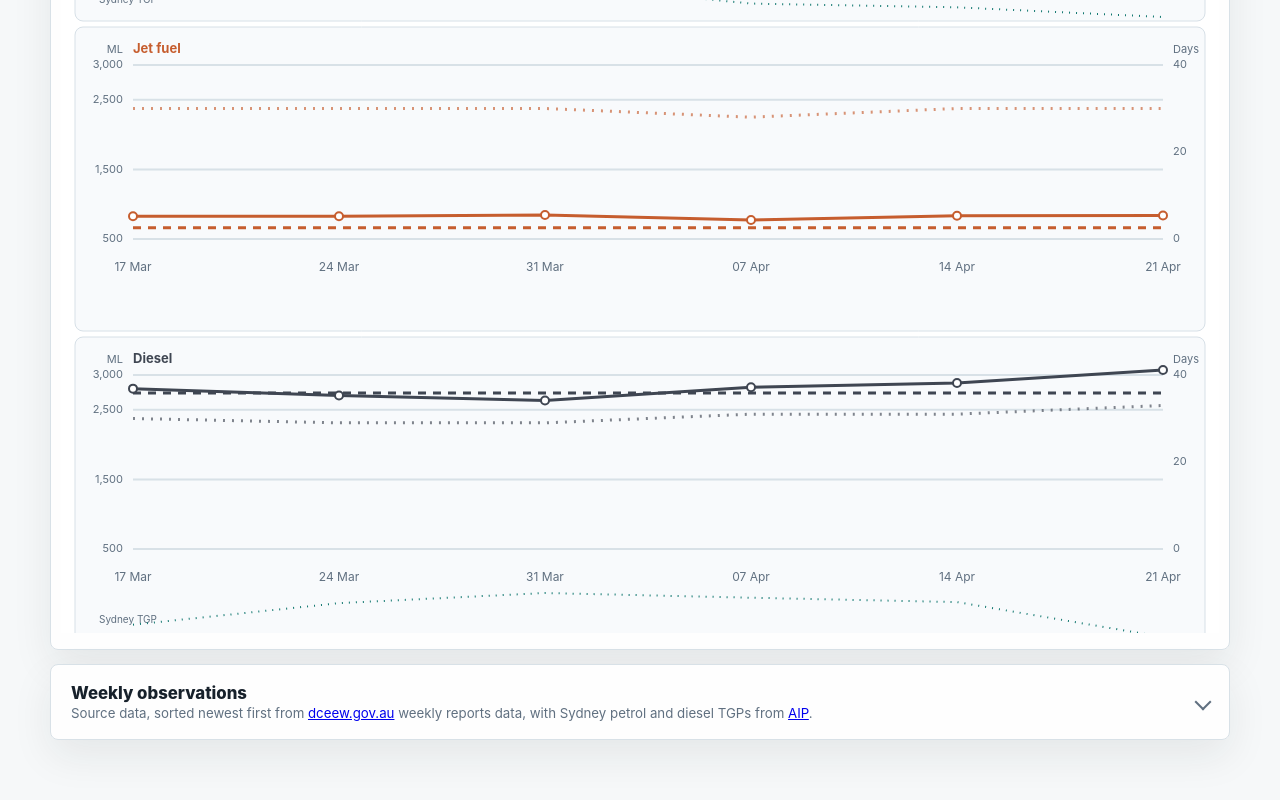
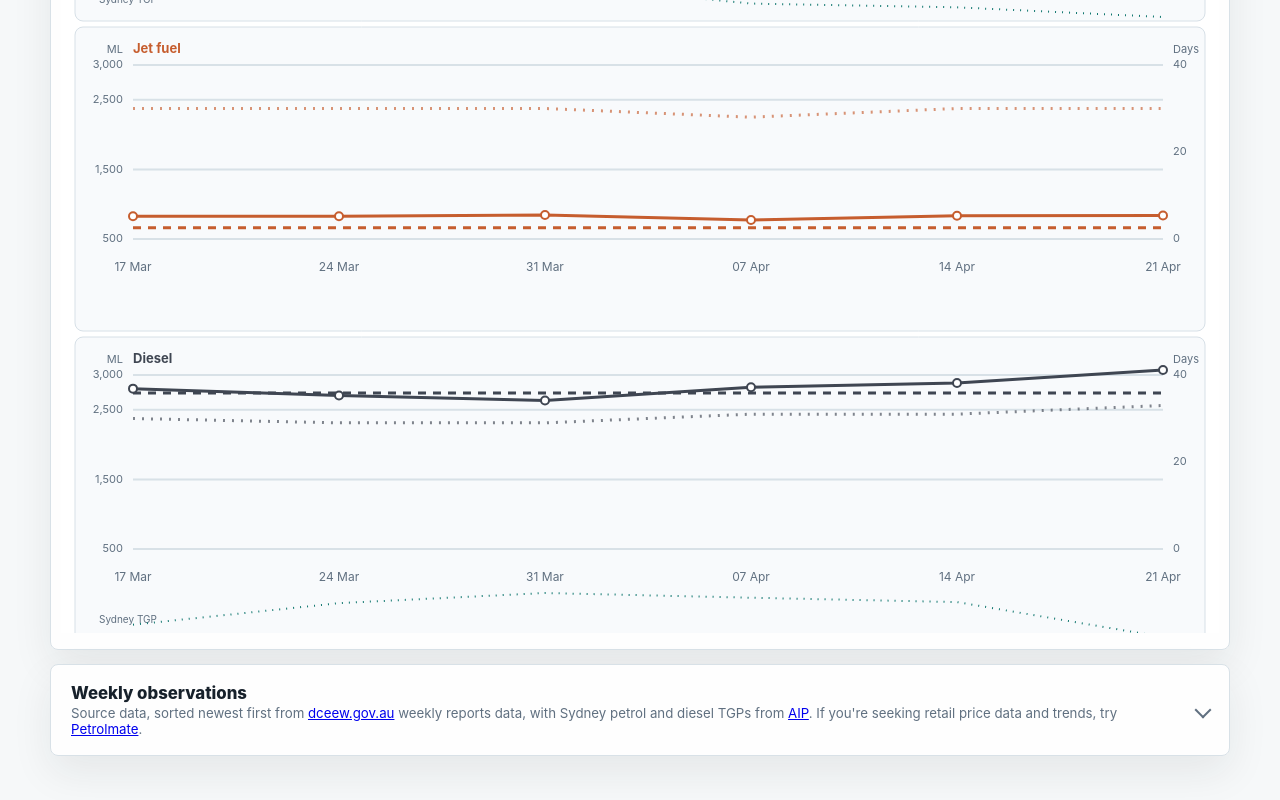
Before and after one commit to wadenick/AusFuels-MSO-Report, a plain HTML site: page index.html in a window 1280 px wide. Shown: the part 758-1558 px from the top of the page. Drawn offline with Linux system fonts and the light colour scheme.

Commit message:
chore: add retail price link to Petrolmate website

```diff
--- a/index.html
+++ b/index.html
@@ -67,7 +67,7 @@
           <summary class="table-summary">
             <span>
               <span id="table-title" class="summary-title">Weekly observations</span>
-              <span class="summary-note">Source data, sorted newest first from <a href="https://www.dcceew.gov.au/energy/security/australias-fuel-security/minimum-stockholding-obligation/statistics" target="_blank" rel="noopener noreferrer">dceew.gov.au</a> weekly reports data, with Sydney petrol and diesel TGPs from <a href="https://www.aip.com.au/pricing/terminal-gate-prices" target="_blank" rel="noopener noreferrer">AIP</a>.</span>
+              <span class="summary-note">Source data, sorted newest first from <a href="https://www.dcceew.gov.au/energy/security/australias-fuel-security/minimum-stockholding-obligation/statistics" target="_blank" rel="noopener noreferrer">dceew.gov.au</a> weekly reports data, with Sydney petrol and diesel TGPs from <a href="https://www.aip.com.au/pricing/terminal-gate-prices" target="_blank" rel="noopener noreferrer">AIP</a>. If you're seeking retail price data and trends, try <a href="https://petrolmate.com.au/australia" target="_blank" rel="noopener noreferrer">Petrolmate</a>.</span>
             </span>
             <span class="chevron" aria-hidden="true"></span>
           </summary>
```
